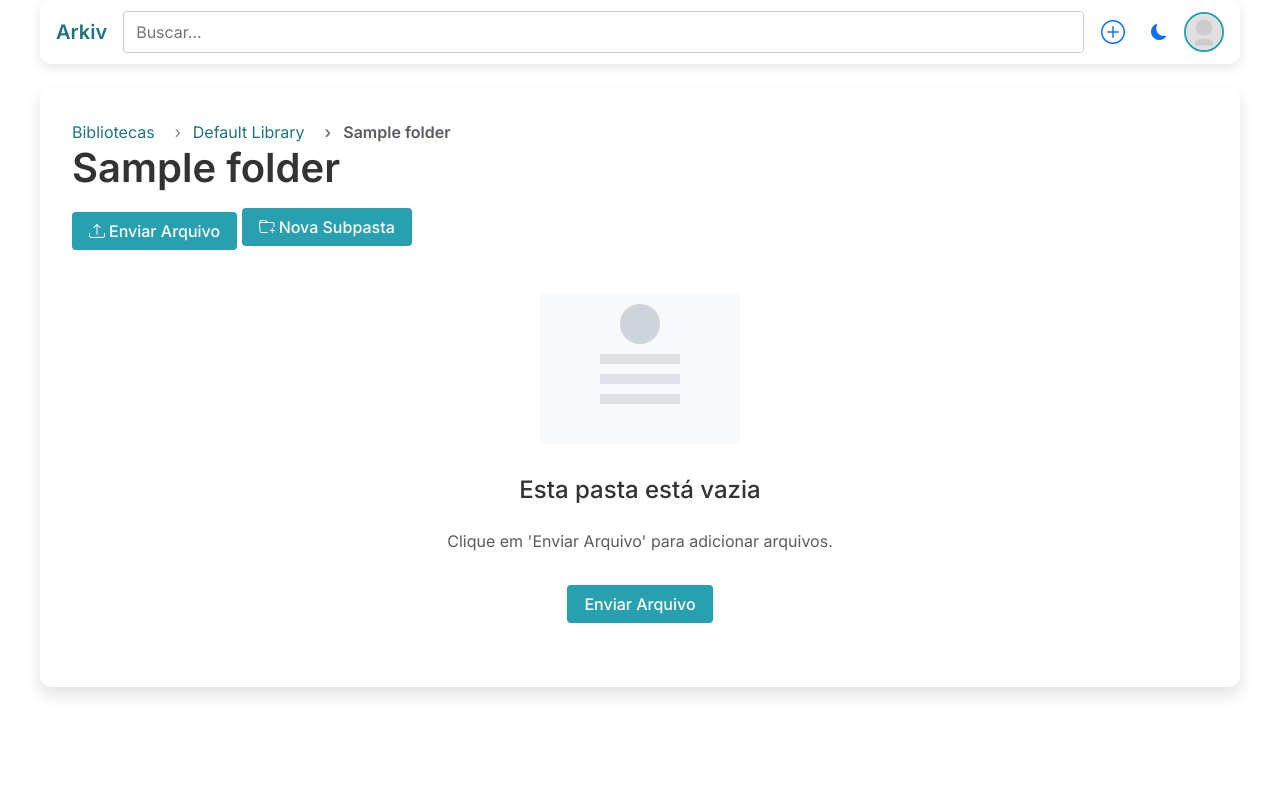
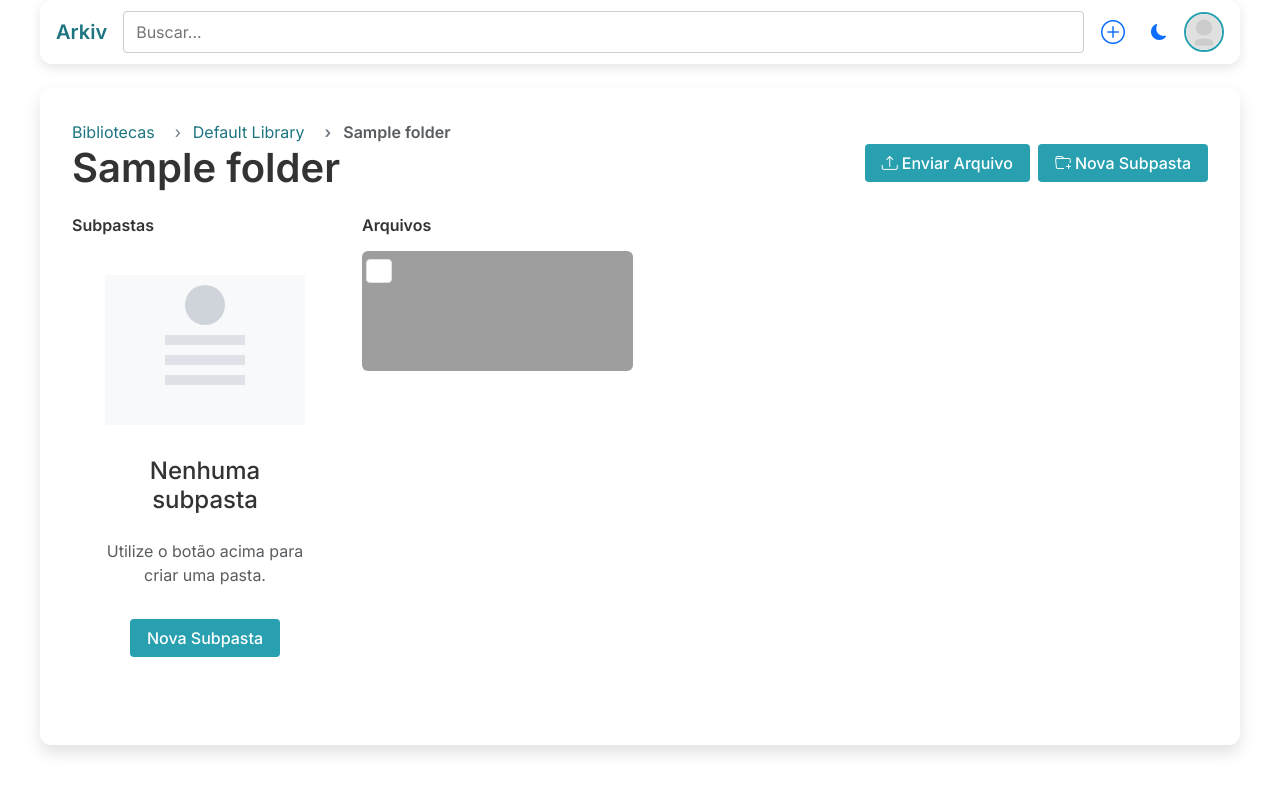
Before and after one commit to BrunoRochaBelo/arkiv, a Flask app: page /folders/1 in a window 1280 px wide. Run offline with Flask 3, Linux system fonts and the light colour scheme; a user stored in the database is signed in; tables that the repository leaves empty hold one stand-in row (values such as "Sample post"); grey boxes are pictures that could not be loaded.

Commit message:
Adjust folder navigation logic

```diff
--- a/arkiv_app/folder/routes.py
+++ b/arkiv_app/folder/routes.py
@@ -4,7 +4,7 @@ from flask_login import login_required, current_user
 from ..utils import current_org_id, role_required
 
 from ..extensions import db
-from ..models import Library, Folder
+from ..models import Library, Folder, Asset
 from ..utils.audit import record_audit
 from . import folder_bp
 from .forms import FolderForm
@@ -109,9 +109,11 @@ def delete_folder(folder_id):
 def view_folder(folder_id):
     folder = Folder.query.get_or_404(folder_id)
     subfolders = Folder.query.filter_by(parent_id=folder.id).all()
+    assets = Asset.query.filter_by(folder_id=folder.id).all()
     return render_template(
         "folder/detail.html",
         folder=folder,
         subfolders=subfolders,
+        assets=assets,
         title=folder.name,
     )
--- a/arkiv_app/templates/folder/detail.html
+++ b/arkiv_app/templates/folder/detail.html
@@ -9,9 +9,17 @@
 ]) }}
 {% endblock %}
 {% block content %}
-<h1>{{ folder.name }}</h1>
-<a href="{{ url_for('asset.upload_asset', folder_id=folder.id) }}" class="btn btn-accent mb-2"><i class="bi bi-upload" aria-hidden="true"></i> Enviar Arquivo</a>
-<a href="{{ url_for('folder.create_folder') }}?library_id={{ folder.library_id }}&parent_id={{ folder.id }}" class="btn btn-accent mb-3"><i class="bi bi-folder-plus" aria-hidden="true"></i> Nova Subpasta</a>
+<div class="d-flex justify-content-between align-items-start flex-column flex-sm-row gap-3 mb-4">
+  <h1 class="mb-0">{{ folder.name }}</h1>
+  <div class="d-flex gap-2">
+    <a href="{{ url_for('asset.upload_asset', folder_id=folder.id) }}" class="btn btn-accent"><i class="bi bi-upload" aria-hidden="true"></i> Enviar Arquivo</a>
+    <a href="{{ url_for('folder.create_folder') }}?library_id={{ folder.library_id }}&parent_id={{ folder.id }}" class="btn btn-accent"><i class="bi bi-folder-plus" aria-hidden="true"></i> Nova Subpasta</a>
+  </div>
+</div>
+{% set root_folder = folder %}
+<div class="row">
+  <div class="col-md-3 mb-4">
+    <h6 class="mb-2">Subpastas</h6>
     <div class="d-grid gap-2">
       {% for sub in subfolders %}
       {% set folder = sub %}
@@ -20,11 +28,21 @@
       {% else %}
       {{ empty.render(
           img='empty.svg',
-      title='Esta pasta está vazia',
-      description="Clique em 'Enviar Arquivo' para adicionar arquivos.",
-      cta_url=url_for('asset.upload_asset', folder_id=folder.id),
-      cta_label='Enviar Arquivo'
+          title='Nenhuma subpasta',
+          description='Utilize o botão acima para criar uma pasta.',
+          cta_url=url_for('folder.create_folder') ~ '?library_id=' ~ root_folder.library_id ~ '&parent_id=' ~ root_folder.id,
+          cta_label='Nova Subpasta'
       ) }}
       {% endfor %}
     </div>
+  </div>
+  <div class="col-md-9">
+    <div class="d-flex justify-content-between align-items-center mb-3">
+      <h6 class="mb-0">Arquivos</h6>
+    </div>
+    {% set folder = root_folder %}
+    {% set assets = assets %}
+    {% include 'asset/gallery.html' %}
+  </div>
+</div>
 {% endblock %}
```
Also changed, not shown: arkiv_app/library/routes.py (+0 -8 lines), arkiv_app/templates/library/detail.html (+0 -31 lines). Lines whose indentation alone changed are shown as unchanged.
